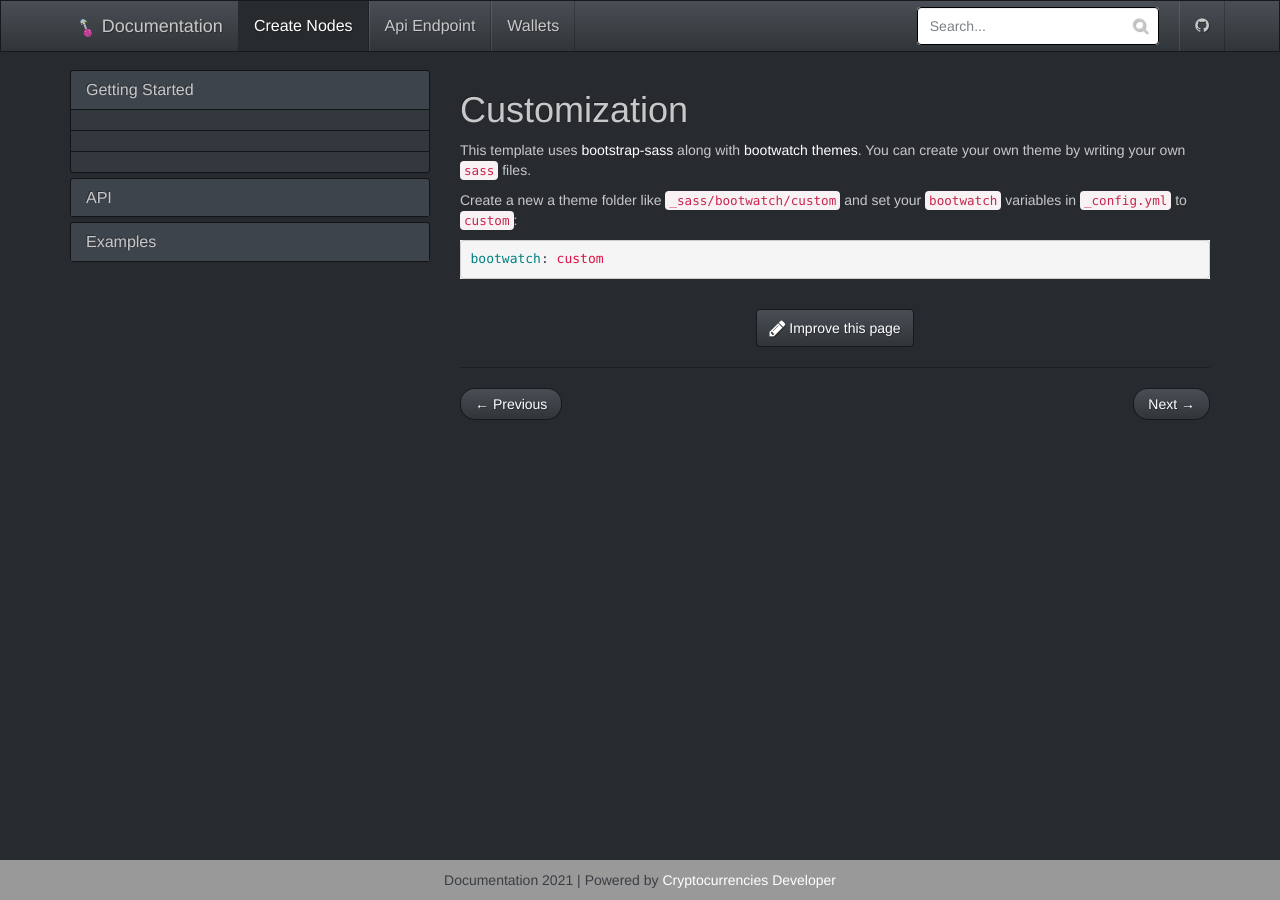
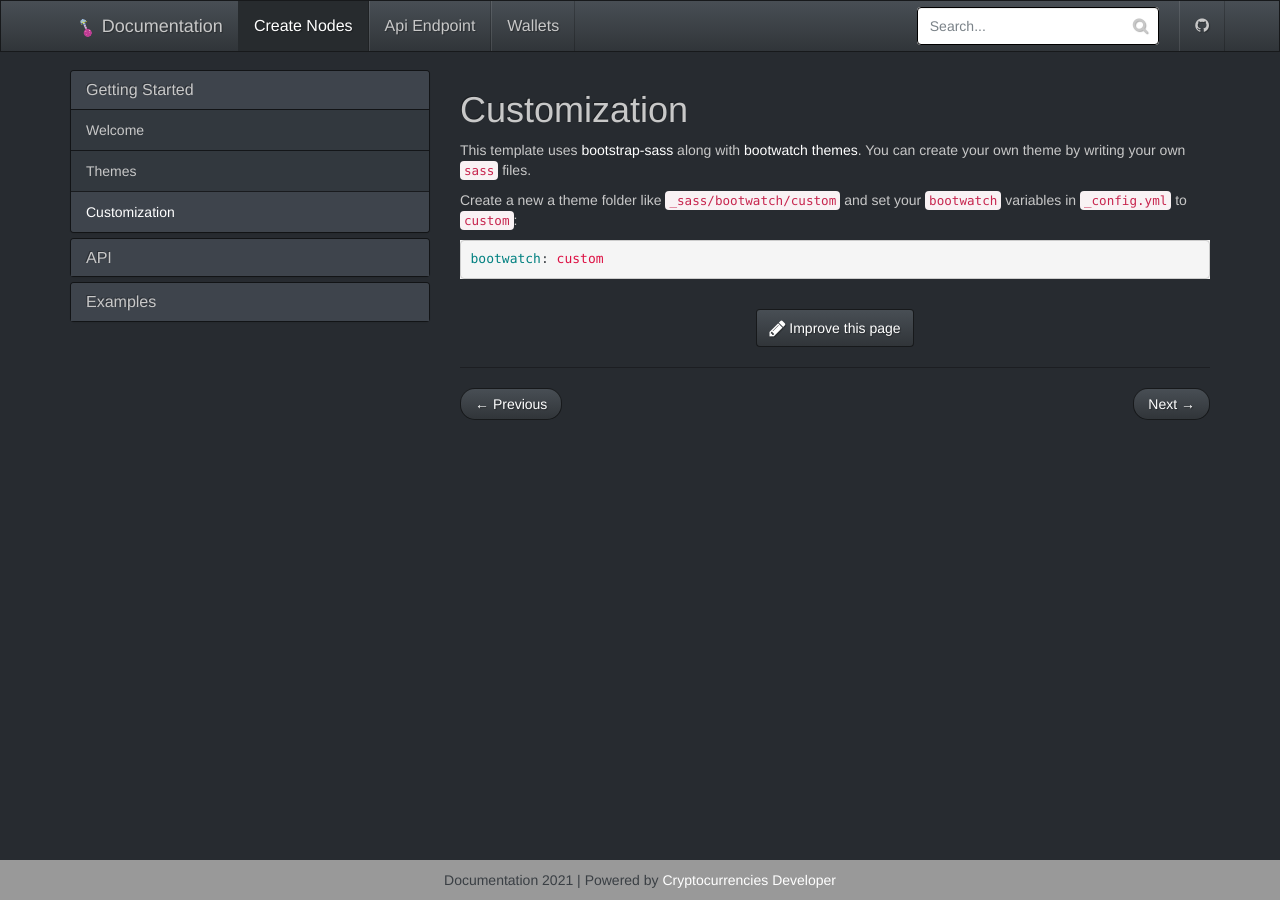
Before and after one commit to Plusid/Documentation, a Jekyll site: the page built from _docs/customization.md, in a window 1280 px wide. Built offline with Jekyll 4.4.1, drawn with Linux system fonts in a browser that asks for light colours.

Commit message:
Update docs_nav.html

```diff
--- a/_includes/docs_nav.html
+++ b/_includes/docs_nav.html
@@ -18,8 +18,8 @@
       <div class="panel-collapse{% if collapsed %} collapse{% endif %}" id="collapse-{{forloop.index}}" role="tabpanel" aria-label="Side Navigation">
         <div class="list-group">
           {% for item in section.docs %}
-            {% assign item_url = item | prepend:"/api/" | append:"/" %}
-            {% assign p = site.api | where:"url", item_url | first %}
+            {% assign item_url = item | prepend:"/docs/" | append:"/" %}
+            {% assign p = site.docs | where:"url", item_url | first %}
             <a class="list-group-item {% if item_url == page.url %}active{% endif %}" href="{{ p.url  | relative_url }}">{{ p.title }}</a>
           {% endfor %}
         </div>
```
